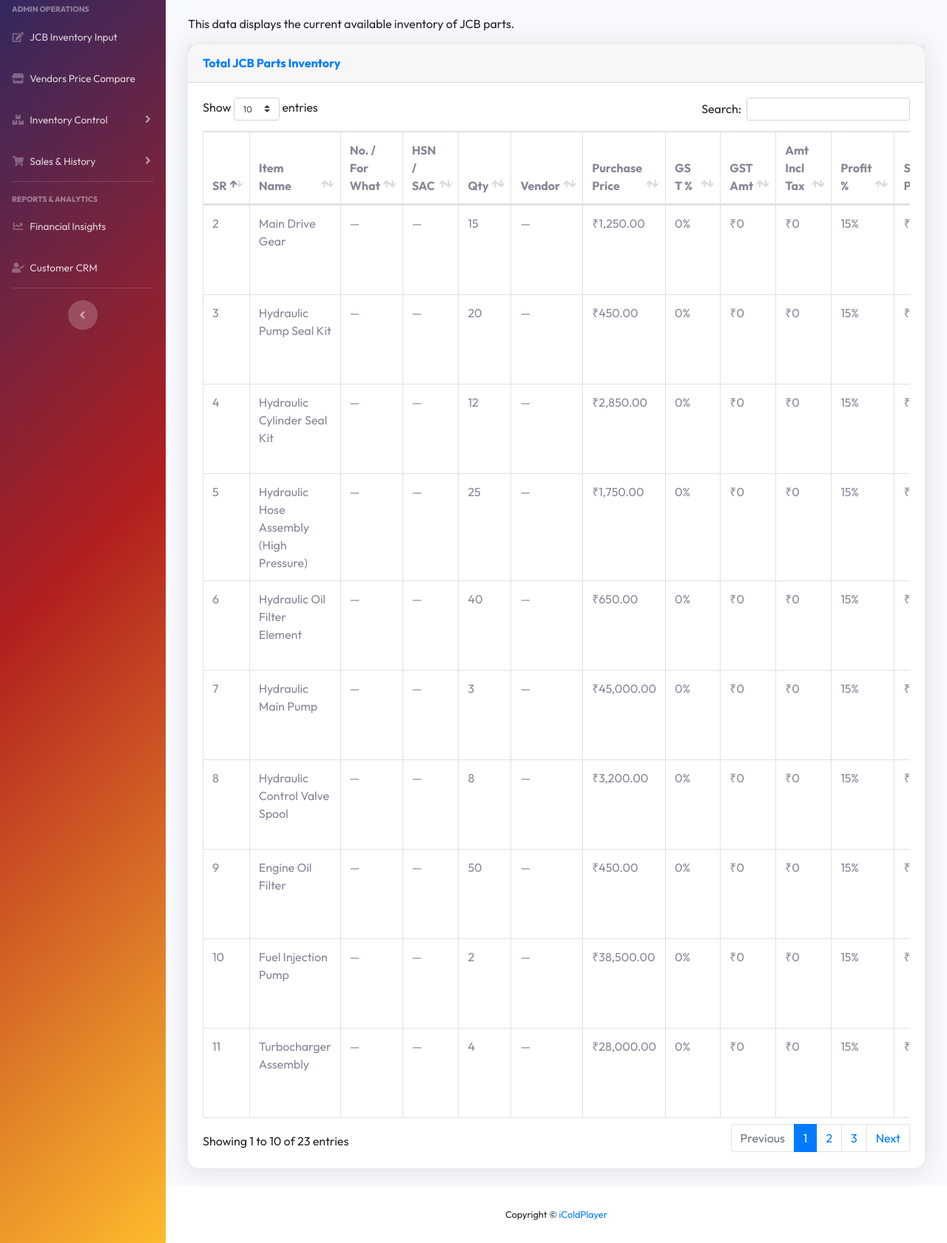
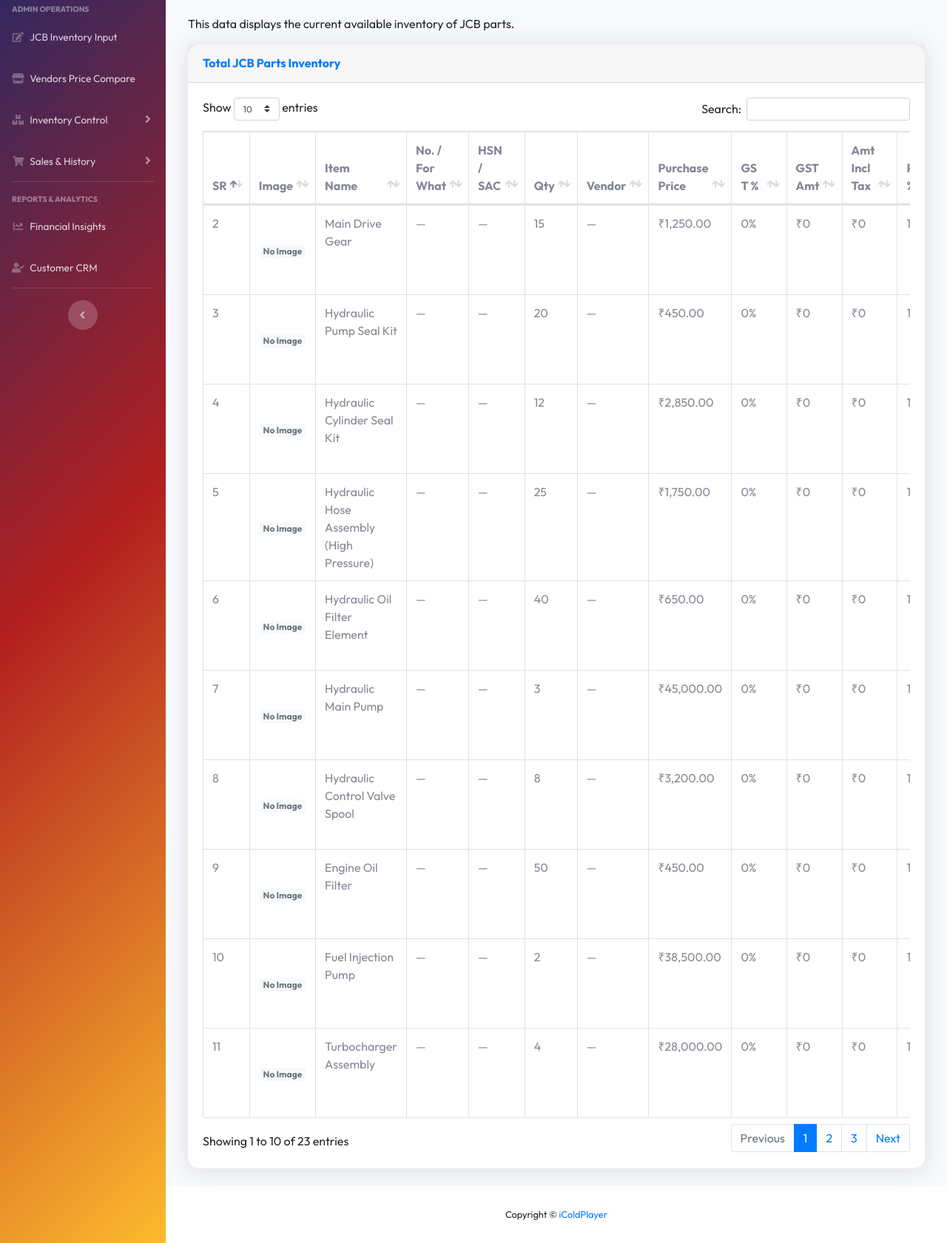
Before and after one commit to srushtipawar9/Inventory_managment, a Django app: page /stock/ in a window 1280 px wide. Shown: the part 171-1852 px from the top of the page at 74% size. Run offline with Django 3.2, Linux system fonts and the light colour scheme; a user stored in the database is signed in; data comes from the database, SQL or seed files in the repository; parts of the project's set-up code (start-up, migrations or seed data) failed here and were passed over; some libraries are stand-ins or nearby versions.

Commit message:
Fix AI image saving and display across inventory pages, implement robust serverless filesystem fallback

```diff
--- a/templates/cashier/stock.html
+++ b/templates/cashier/stock.html
@@ -27,6 +27,7 @@
                   <thead>
                     <tr>
                       <th>SR</th>
+                      <th>Image</th>
                       <th>Item Name</th>
                       <th>No. / For What</th>
                       <th>HSN / SAC</th>
@@ -47,6 +48,13 @@
                   {% for data in data %}
                     <tr>
                       <td>{{data.nomor}}</td>
+                      <td class="text-center align-middle" style="width: 80px;">
+                        {% if data.image %}
+                        <img src="{{data.image.url}}" class="img-thumbnail rounded shadow-sm" style="max-height: 50px; max-width: 70px; object-fit: contain; background: #fff; padding: 2px;">
+                        {% else %}
+                        <span class="badge badge-light text-muted" style="font-size: 0.75rem;">No Image</span>
+                        {% endif %}
+                      </td>
                       <td>{{data.nama_product}}</td>
                       <td>{{data.part_for_what|default:"—"}}</td>
                       <td>{{data.hsn_sac|default:"—"}}</td>
--- a/templates/data/part_detail.html
+++ b/templates/data/part_detail.html
@@ -32,8 +32,13 @@
                         <div id="viewer-container" class="position-relative">
                             {% if part.image_360_base %}
                             <div class="hover-image-overlay shadow rounded" style="border: 2px solid #eaecf4; overflow: hidden; background-color: #fff; max-width: 550px; margin: 0 auto; min-height: 320px; display: flex; align-items: center; justify-content: center; position: relative;">
+                                {% if "http" in part.image_360_base.name %}
+                                <img id="jcb-part-image" src="{{ part.image_360_base.name }}"
+                                     class="img-fluid" style="max-height: 380px; object-fit: contain;">
+                                {% else %}
                                 <img id="jcb-part-image" src="{{ part.image_360_base.url }}"
                                      class="img-fluid" style="max-height: 380px; object-fit: contain;">
+                                {% endif %}
                                 <div class="image-actions-overlay d-flex align-items-center justify-content-center" style="position: absolute; top:0; left:0; right:0; bottom:0; background: rgba(0,0,0,0.4); opacity: 0; transition: opacity 0.3s ease;">
                                     <button class="btn btn-light font-weight-bold shadow px-3 py-2 mr-2" onclick="document.getElementById('partImageInput').click();">
                                         <i class="fas fa-sync mr-1"></i> Change Photo
```
Also changed, not shown: data/views.py (+15 -7 lines), templates/cashier/edit_stock.html (+7 -2 lines), templates/data/search_results.html (+8 -2 lines).
